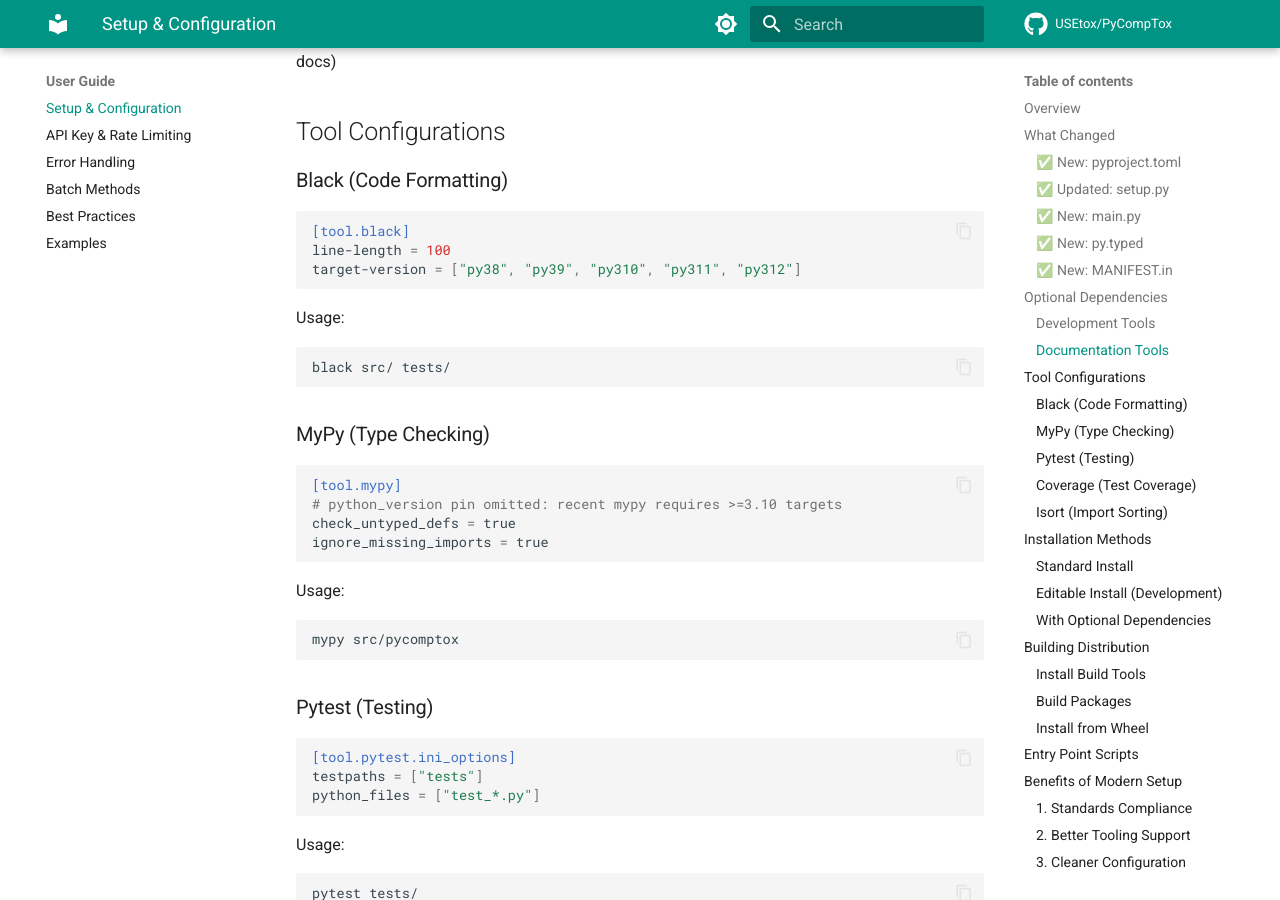
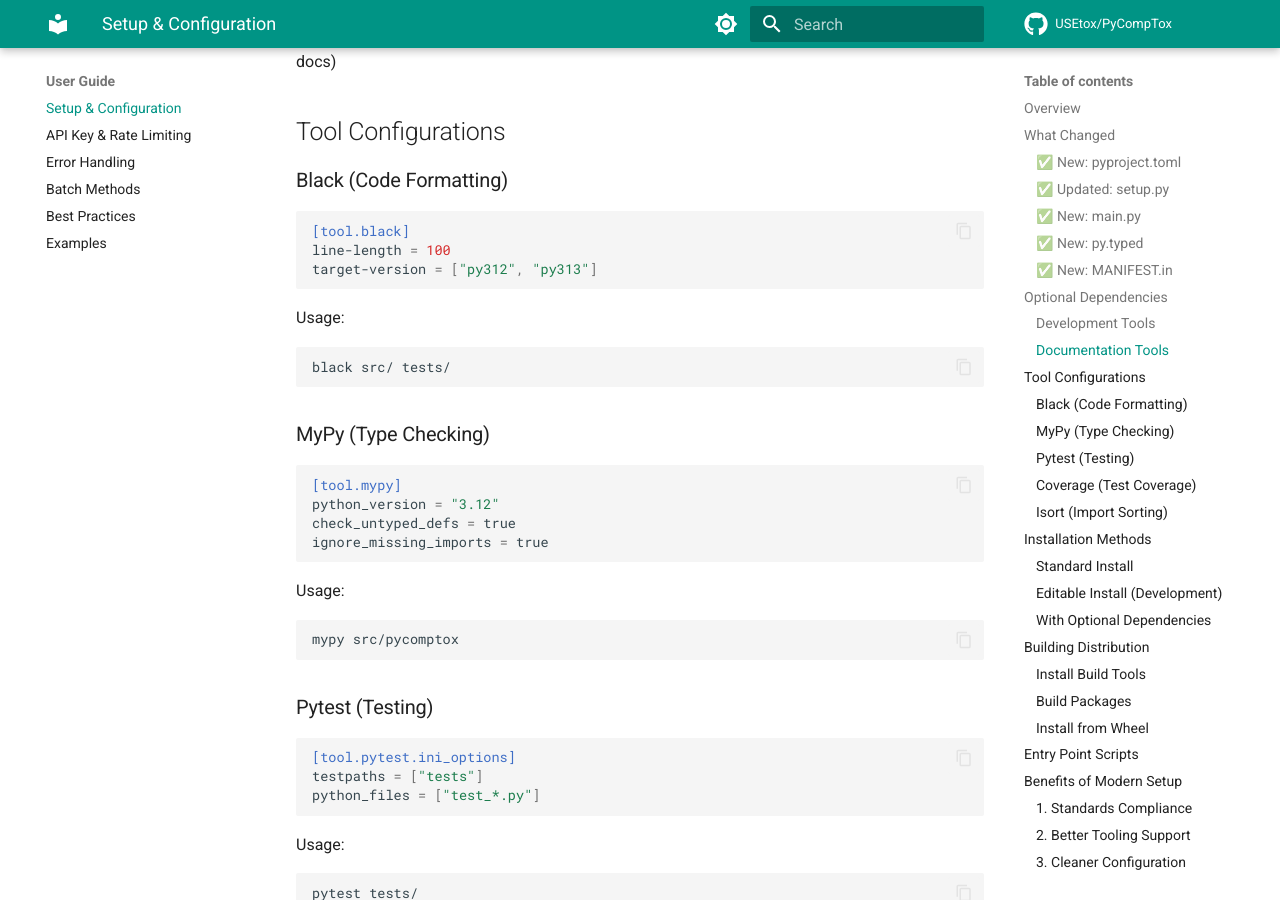
Before and after one commit to USEtox/PyCompTox, an MkDocs documentation site: the page built from docs/MODERN_SETUP.md, in a window 1280 px wide and 900 px high, scrolled down 1649 px. Built offline with MkDocs 1.6.1 and Material for MkDocs 9.7.7, drawn with Linux system fonts in a browser that asks for light colours; comment, search, counter and statistics services are not loaded; the version menu is left out.

Commit message:
Require Python 3.12 or newer
Raises the floor from 3.9 to 3.12 across pyproject, the CI matrix, and the
docs. The offline CI matrix drops from 5 Python versions to 2 (3.12, 3.13)
across 3 operating systems.

Also restores mypy's python_version pin. It was removed because recent mypy
refuses targets below 3.10 while the package still claimed 3.9 support; with
a 3.12 floor it can be pinned properly again.

Co-Authored-By: Claude Opus 5 (1M context) <noreply@anthropic.com>

````diff
--- a/docs/MODERN_SETUP.md
+++ b/docs/MODERN_SETUP.md
@@ -77,7 +77,7 @@ Includes:
 ```toml
 [tool.black]
 line-length = 100
-target-version = ["py38", "py39", "py310", "py311", "py312"]
+target-version = ["py312", "py313"]
 ```
 
 Usage:
@@ -89,7 +89,7 @@ black src/ tests/
 
 ```toml
 [tool.mypy]
-# python_version pin omitted: recent mypy requires >=3.10 targets
+python_version = "3.12"
 check_untyped_defs = true
 ignore_missing_imports = true
 ```
````
Also changed, not shown: CHANGELOG.md (+3 -2 lines), README.md (+3 -2 lines), docs/INSTALLATION.md (+2 -2 lines), docs/index.md (+2 -2 lines), docs/quick_start.md (+1 -1 lines), pyproject.toml (+3 -7 lines), 2 other files.
